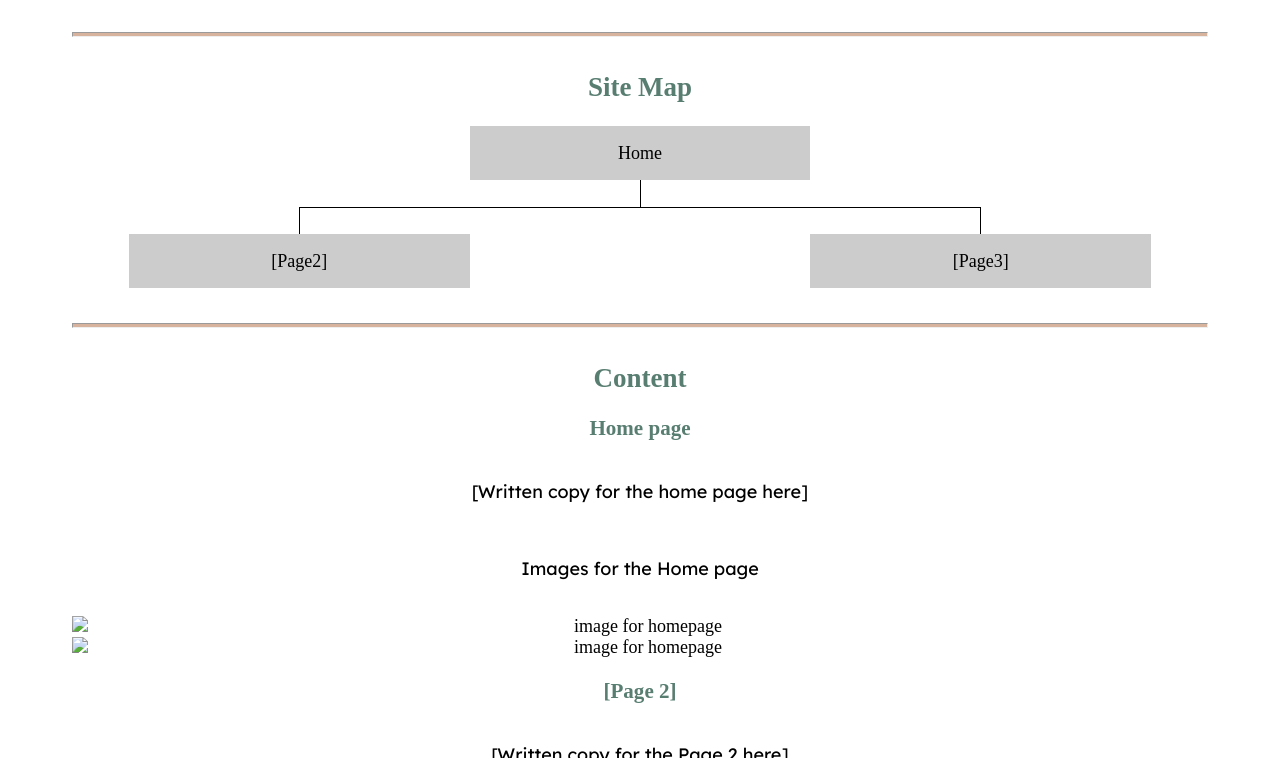
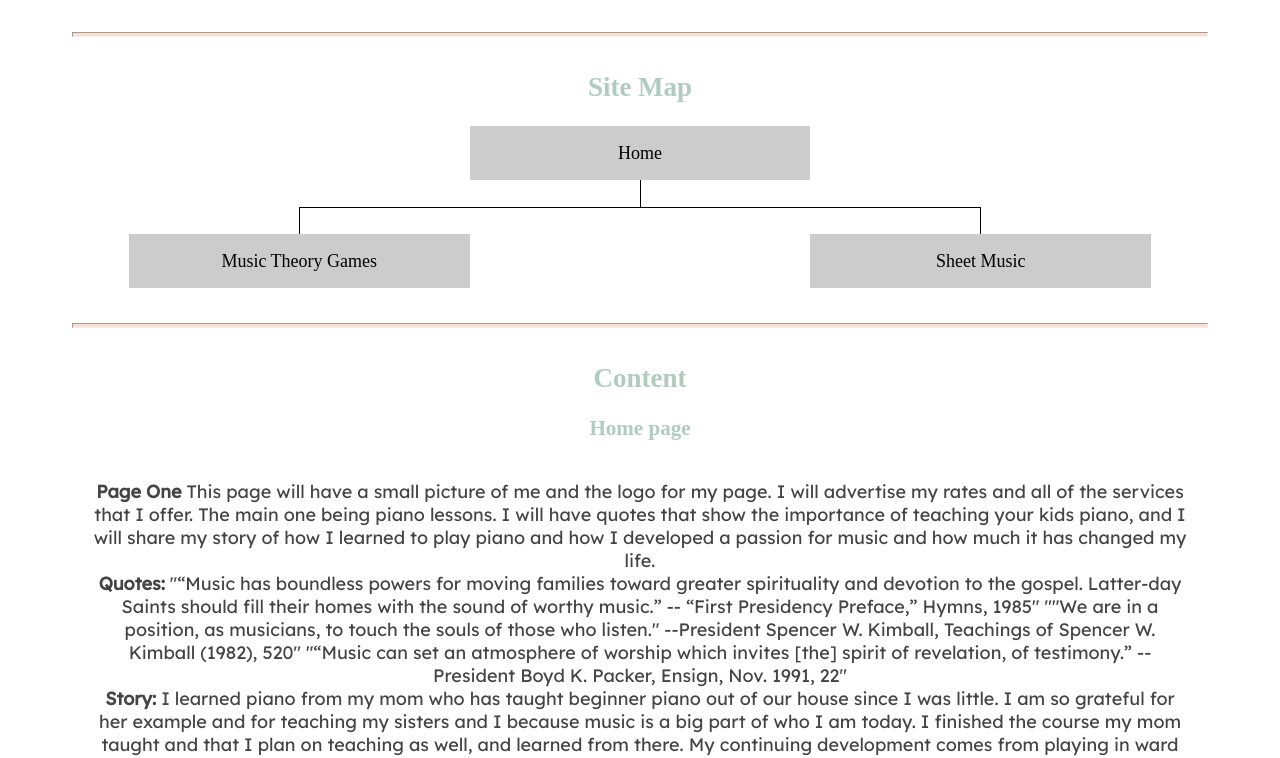
Before and after one commit to savannahsammons/wdd130, a plain HTML site: page savannahsammons/site-plan.html in a window 1280 px wide. Shown: the part 2042-2800 px from the top of the page. Drawn offline with Linux system fonts and the light colour scheme; a web font is replaced by a local one.

Commit message:
site plan finish

```diff
--- a/savannahsammons/site-plan.html
+++ b/savannahsammons/site-plan.html
@@ -37,7 +37,7 @@
       <h2>Branding</h2>
       <h3>Website Logo</h3>
       <!-- Replace this with some sort of logo for your site.  A logo can be as simple as the name of your site in a nice font :) -->
-      <img src="images/piano_logo_new.png" alt="Logo image">
+      <img src="images/logo.png" alt="Logo image">
       <hr>
       <h2>
         Style Guide
@@ -51,13 +51,12 @@
       <!--  The colors you choose for a website are one of the most important decisions you will make. Follow the instructions on the activity in iLearn then return and replace the color codes below with the hex color codes (the 6 digit numbers that show at the bottom of each color) for the colors you have chosen below.  You should have at least 2 colors but do not have to fill in all 4 if you do not need them.  -->
 
       <!-- Copy and paste the URL to your finished palette below Make sure to paste it into both spots -->
-      Palette URL: <a href="https://coolors.co/587d71-e8d2ae-d7b29d-cb8589-7a6174" target="_blank">https://coolors.co/587d71-e8d2ae-d7b29d-cb8589-7a6174</a>
-
+      Palette URL: <a href="https://coolors.co/b0ccc0-fedece-f58d4e-fd9f96-fedad6" target="_blank">https://coolors.co/b0ccc0-fedece-f58d4e-fd9f96-fedad6</a>
 
       <table class="colors">
         <tr><th>Primary</th><th>Secondary</th><th>Accent 1</th><th>Accent 2</th></tr>
         <!-- Replace the numbers in the boxes below with your hex color codes. Then switch to the site-plan.css file and change your colors there as well. -->
-        <tr><td class="primary">#587d71</td><td class="secondary">#e8d2ae</td><td class="accent1">#d7b29d</td><td class="accent2">#cb8589</td></tr>
+        <tr><td class="primary">#b0ccc0</td><td class="secondary">#f58d4e</td><td class="accent1">#fedece</td><td class="accent2">#fd9f96</td></tr>
       </table>
 
       <!-- ------------------------Step 9------------------------------ -->
@@ -106,10 +105,10 @@
           Home
         </div>
         <div class="sm-page2">
-          [Page2] <!-- change this -->
+          Music Theory Games <!-- change this -->
         </div>
         <div class="sm-page3">
-          [Page3]  <!-- change this -->
+          Sheet Music  <!-- change this -->
         </div>
 
         <div class="top">
@@ -131,29 +130,55 @@
       </h2>
       <h3>Home page</h3>
       <p>
-        [Written copy for the home page here]
+        <b>Page One</b> This page will have a small picture of me and the logo for my page. I will advertise
+        my rates and all of the services that I offer. The main one being piano lessons. I will have quotes that
+        show the importance of teaching your kids piano, and I will share my story of how I learned to play piano
+        and how I developed a passion for music and how much it has changed my life.<br>
+        <b>Quotes:</b> "“Music has boundless powers for moving families toward greater spirituality and devotion to the gospel. Latter-day Saints should fill their homes with the sound of worthy music.”
+        -- “First Presidency Preface,” Hymns, 1985"
+        ""We are in a position, as musicians, to touch the souls of those who listen."
+        --President Spencer W. Kimball, Teachings of Spencer W. Kimball (1982), 520"
+        "“Music can set an atmosphere of worship which invites [the] spirit of revelation, of testimony.”
+        -- President Boyd K. Packer, Ensign, Nov. 1991, 22"<br>
+        <b>Story:</b> I learned piano from my mom who has taught beginner piano out of our house since I was little. I am so grateful
+         for her example and for teaching my sisters and I because music is a big part of who I am today. I finished the course my mom taught
+         and that I plan on teaching as well, and learned from there. My continuing development comes from playing in ward sacrament and playing for the ward choir.<br>
+        <b>Purpose:</b> My goal is to give individuals, parents and children an opportunity to learn beginner music thoery and how to read simple sheet music
+        at a low cost. This way, if you or your child find out that they are not interested in learning piano, not much has been spent in providing lessons, and your
+        child can decide to no longer take lessons at any time. If you or your child decide to continue learning piano, you have a basic understanding of reading sheet music and
+        can either continue to teach yourself from then on like I did, or take more advanced lessons from a professional and already have the discipline and understanding to keep going.
+        By learning piano, you learn many different life skills at a young age including patience, dedication, persistance, math skills, reading skills, and develop many
+        other learning advantages that benefit you for the rest of your life.
       </p>
       <p>Images for the Home page</p>
-        <img src="#" alt="image for homepage">
-        <img src="#" alt="image for homepage">
+        <img src="images/two_girls_piano.webp" alt="two girls playing piano">
+        <img src="images/girl_playing_piano.webp" alt="Girl Playing Piano">
+        <img src="images/happy.jpg" alt="Girl Playing Piano">
+        <img src="images/happy_girl.jpg" alt="Girl Playing Piano">
+        <img src="images/trumpet.webp" alt="Girl Playing Piano">
 
       </ul>
-      <h3>[Page 2]</h3>
+      <h3>Piano music theory games</h3>
       <p>
-        [Written copy for the Page 2 here]
+        This page will mostly be for students to come and practice the assignments that I give them with fun computer games
+        There will be buttons on the home page to link to this game page, and on this page I will have a game of just music theory
+        flash cards, a virtual piano that you can play, and maybe one more game of something else that I can program and come
+        up with.
       </p>
       <p>Images for the Page 2</p>
-        <img src="#" alt="image for page">
-        <img src="#" alt="image for page">
+        <img src="images/girl_headphones.webp" alt="girl listening to music">
+        <img src="images/records.webp" alt="vinyl records">
 
       </ul>
-      <h3>[Page 3]</h3>
+      <h3>Sheet music that you can download</h3>
       <p>
-        [Written copy for the Page 3 here]
+        This page will have many different options of sheet music to pick through at many different levels. I will get them from
+        free pdf music sites, and many will probably be from the church's sacred music app and I will link it and make sure that
+        the church has full credit for the music.
       </p>
       <p>Images for the Page 3</p>
-        <img src="#" alt="image for page3">
-        <img src="#" alt="image for page3">
+        <img src="images/kids_sheet_music.jpg" alt="kids with sheet music">
+        <img src="images/bigger_sheet_music_store.jpg" alt="sheet music store">
 
       </ul>
       <hr>
--- a/savannahsammons/styles/site-plan.css
+++ b/savannahsammons/styles/site-plan.css
@@ -5,26 +5,27 @@ Fonts are separated by a | */
 
 :root {
   /* change the values below to your colors from your palette */
-  --primary-color: #587d71   ;
-  --secondary-color: #e8d2ae ;
-  --accent1-color: #d7b29d;
-  --accent2-color: #cb8589;
-  --accent3-color: #7A6174;
+
+  --primary-color: #b0ccc0   ;
+  --secondary-color: #f58d4e ;
+  --accent1-color: #fedece;
+  --accent2-color: #fd9f96;
+  --accent3-color: #fedad6;
 
   /* change the values below to your chosen font(s) */
   --heading-font: "Shantell Sans";
   --paragraph-font: Lexend, "Open Sans", sans-serif;
 
   /* these colors below should be chosen from among your palette colors above */
-  --headline-color-on-white: #587d71;  /* headlines on a white background */
-  --headline-color-on-color: #e8d2ae; /* headlines on a colored background */
-  --paragraph-color-on-white: black; /* paragraph text on a white background */
+  --headline-color-on-white: #b0ccc0;  /* headlines on a white background */
+  --headline-color-on-color: white; /* headlines on a colored background */
+  --paragraph-color-on-white: #444; /* paragraph text on a white background */
   --paragraph-color-on-color: white; /* paragraph text on a colored background */
-  --paragraph-background-color: #587d71  ;
-  --nav-link-color: #d7b29d;
-  --nav-background-color: #7a6174;
-  --nav-hover-link-color: white;
-  --nav-hover-background-color: #cb8589;
+  --paragraph-background-color: #fd9f96  ;
+  --nav-link-color: white;
+  --nav-background-color: #f58d4e;
+  --nav-hover-link-color: #f58d4e;
+  --nav-hover-background-color: #fedad6;
 }
 
 
--- a/savannahsammons/styles/styles.css
+++ b/savannahsammons/styles/styles.css
@@ -15,6 +15,10 @@ https://coolors.co/587d71-e8d2ae-d7b29d-cb8589-7a6174
 piano logo
 "images/piano_logo"
 
+https://coolors.co/b0ccc0-fedece-f58d4e-fd9f96-fedad6
+
+
+
 */
 
 .logo {
```
Also changed, not shown: savannahsammons/images/bigger_sheet_music_store.jpg (added), savannahsammons/images/girl_headphones.webp (added), savannahsammons/images/girl_playing_piano.webp (added), savannahsammons/images/happy.jpg (added), savannahsammons/images/happy_girl.jpg (added), savannahsammons/images/kids_sheet_music.jpg (added), savannahsammons/images/logo.png (added), savannahsammons/images/records.webp (added), savannahsammons/images/sheet_music_store.webp (added), savannahsammons/images/trumpet.webp (added), savannahsammons/images/two_girls_piano.webp (added).
